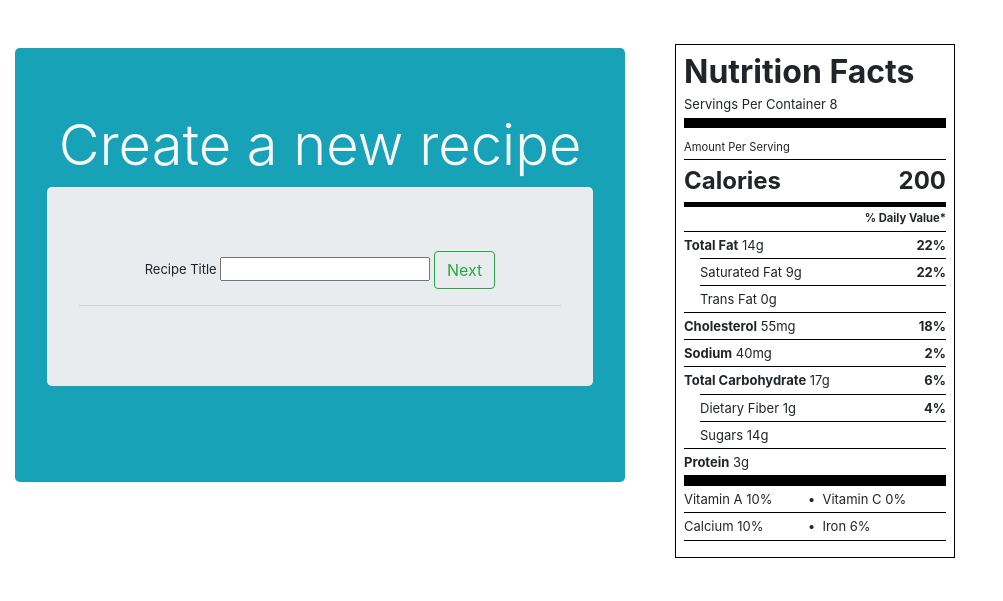
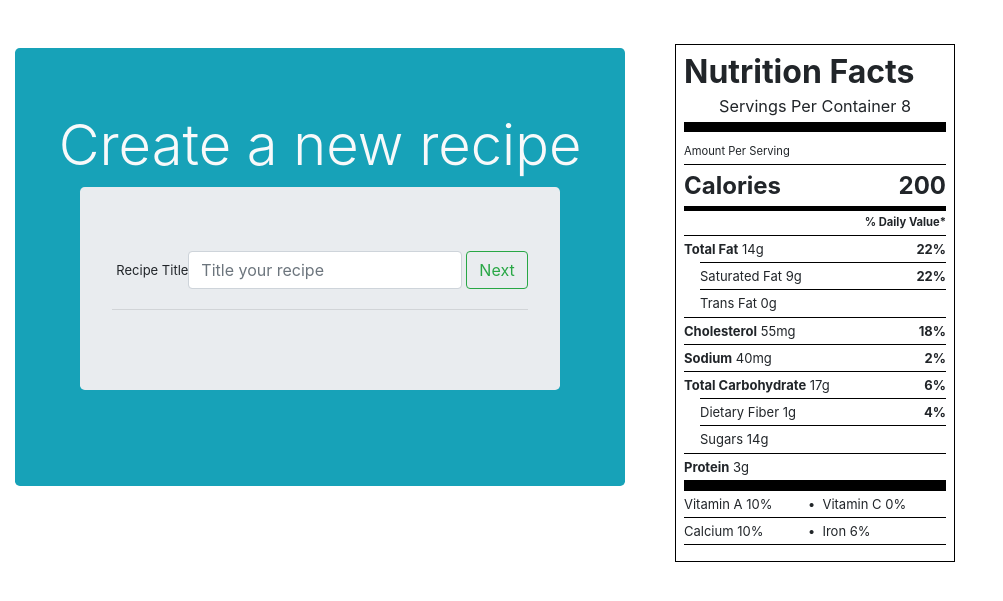
Before and after one commit to nikgun1984/ketolife_fullstack, a Flask app: page /api/create-recipe in a window 1280 px wide. Shown: the top 601 px of the page, without its empty margins (0-1003 px from the left). Run offline with Flask 2, Linux system fonts and the light colour scheme; parts of the project's set-up code (start-up, migrations or seed data) failed here and were passed over; some libraries are stand-ins or nearby versions.

Commit message:
added changes to create recipe/computations for a serving

```diff
--- a/forms.py
+++ b/forms.py
@@ -19,7 +19,7 @@
     step = TextAreaField('Directions', validators=[InputRequired("Please Enter the Directions to prepare your recipe")])
 
 class TitleRecipeForm(FlaskForm):
-    title = StringField("Recipe Title", validators=[InputRequired("Please Enter the Recipe Title")])
+    title = StringField("Recipe Title", validators=[InputRequired("Please Enter the Recipe Title")],render_kw={"placeholder": "Title your recipe"})
 
 class OtherDetailsForm(Form):
     servings = IntegerField('How many servings', validators=[InputRequired("Please enter the number of servings")])
--- a/static/script.js
+++ b/static/script.js
@@ -19,15 +19,24 @@
     $("#ingr").show();
     evt.preventDefault();
     title = $('#title').val();
-    console.log(title);
+    $("#recipe_title").append(addCheckmark());
+});
+
+$("#serving-form").on("submit",function(evt){
+    evt.preventDefault();
+    if($("#title").val()){
+        $("#serving-form").append(addCheckmark());
+        $("#done-yield").show();
+        servings = parseInt($('#serving').val());
+        calculateGenNutritionPerServing(nutriObject.nutrients);
+        calculateGenNutritionPerServing(nutriObject.vitamins);
+        console.log(nutriObject);
+    }
 });
 
 $("#done-ing").on("click",function(evt){
     evt.preventDefault();
     $("#yield").show();
-    evt.preventDefault();
-    servings = $('#serving').val();
-    console.log(servings);
 });
 
 $(document).on('click',"i.fas.fa-trash-alt",function(){
@@ -441,3 +450,24 @@
     }
     return result;
 }
+
+function addCheckmark(){
+    return `
+        <svg version="1.1" xmlns="http://www.w3.org/2000/svg" viewBox="0 0 130.2 130.2" class="mx-sm-1 mb-5">
+            <circle class="path circle" fill="none" stroke="#73AF55" stroke-width="6" stroke-miterlimit="10" cx="65.1" cy="65.1" r="62.1"/>
+            <polyline class="path check" fill="none" stroke="#73AF55" stroke-width="6" stroke-linecap="round" stroke-miterlimit="10" points="100.2,40.2 51.5,88.8 29.8,67.5 "/>
+        </svg>
+    `
+}
+
+function calculateGenNutritionPerServing(nutriObj){
+    const nutrients = Object.keys(nutriObj);
+    for(let obj of nutrients){
+        if(nutriObj[obj].amount){
+            nutriObj[obj].amount = Math.round(nutriObj[obj].amount /servings);
+        }
+        if(nutriObj[obj].percentOfDailyNeeds){
+            nutriObj[obj].percentOfDailyNeeds = Math.round(nutriObj[obj].percentOfDailyNeeds / servings);
+        }
+    }
+}
--- a/static/style.css
+++ b/static/style.css
@@ -5,3 +5,87 @@
 .is-shown {
     display: block;
 }
+
+i.fas.fa-trash-alt{
+    transition: transform 0.4s;
+    transform: scale(1);
+}
+
+i.fas.fa-trash-alt:hover {
+    color: red;
+    transform: scale(1.5);
+}
+
+.jumbotron {
+    display: flex;
+    flex-direction: column;
+    align-items: center;
+    justify-content: center;
+}
+
+svg {
+    width: 30px;
+    display: block;
+    margin: 40px auto 0;
+  }
+  .path {
+    stroke-dasharray: 1000;
+    stroke-dashoffset: 0;
+  }
+  .path.circle {
+    -webkit-animation: dash 0.9s ease-in-out;
+    animation: dash 0.9s ease-in-out;
+  }
+  .path.line {
+    stroke-dashoffset: 1000;
+    -webkit-animation: dash 0.9s 0.35s ease-in-out forwards;
+    animation: dash 0.9s 0.35s ease-in-out forwards;
+  }
+  .path.check {
+    stroke-dashoffset: -100;
+    -webkit-animation: dash-check 0.9s 0.35s ease-in-out forwards;
+    animation: dash-check 0.9s 0.35s ease-in-out forwards;
+  }
+  p {
+    text-align: center;
+    margin: 20px 0 60px;
+    font-size: 1.25em;
+  }
+  p.success {
+    color: #73AF55;
+  }
+  p.error {
+    color: #D06079;
+  }
+  @-webkit-keyframes dash {
+    0% {
+      stroke-dashoffset: 1000;
+    }
+    100% {
+      stroke-dashoffset: 0;
+    }
+  }
+  @keyframes dash {
+    0% {
+      stroke-dashoffset: 1000;
+    }
+    100% {
+      stroke-dashoffset: 0;
+    }
+  }
+  @-webkit-keyframes dash-check {
+    0% {
+      stroke-dashoffset: -100;
+    }
+    100% {
+      stroke-dashoffset: 900;
+    }
+  }
+  @keyframes dash-check {
+    0% {
+      stroke-dashoffset: -100;
+    }
+    100% {
+      stroke-dashoffset: 900;
+    }
+  }
--- a/templates/create_recipe.html
+++ b/templates/create_recipe.html
@@ -5,32 +5,37 @@
 {% block content %}
 <h1 class="display-4 text-center text-light">Create a new recipe</h1>
     <div class="jumbotron">
-        <div class="row">
-            <div class="col text-center">
-                <form action="" id="recipe_title">
-                    {{ form.title.label}}
-                    {{ form.title }}
-                    <button type="submit" class="btn btn-outline-success">Next</button>
+        <div class="row justify-content-end">
+            <div class="col">
+                <form id="recipe_title" class="form-inline">
+                    <div class="form-group mx-sm-1 mb-1 ">
+                        {{ form.title.label}}
+                        {{ form.title(class_="form-control")}}
+                    </div>
+                    <button type="submit" class="btn btn-outline-success mb-1">Next</button>
                 </form>
                 <hr>
                 <div id="ingr" class="is-hidden">
-                    <h3>Which ingredients?</h3>
-                    <form action="" id="add_links">
-                        <label for="text">
-                          Search for ingredient
-                          <input type="text" id="text" name="text">
-                        </label>
-                          <button type="submit" class="btn btn-primary" data-toggle="modal" data-target="#ingredientModal">Submit</button>
-                          <a href="" id="done-ing" class="btn btn-outline-success is-hidden">Next</a>
-                      </form>
-                      {% include 'table_ingredients.html'%}
+                    <h3 class="text-center">Which ingredients?</h3>
+                    <form id="add_links" class="form-inline">
+                        <div class="form-group mx-sm-1 mb-1">
+                            <label for="text">Search for ingredient</label>
+                            <input type="text" id="text" name="text" class="form-control">
+                        </div>
+                          <button type="submit" class="btn btn-outline-primary mb-1 mx-sm-1" data-toggle="modal" data-target="#ingredientModal">Submit</button>
+                          <button id="done-ing" class="btn btn-outline-success mb-1 mx-sm-1 is-hidden">Next</button>
+                    </form>
+                    {% include 'table_ingredients.html'%}
                 </div>
                 <div id="yield" class="is-hidden">
-                    <form action="" id="serving-form">
-                        <h3>How many servings?</h3>
-                        <input type="number" id="serving" name="serving" min="1" max="200">
-                        <button type="submit" class="btn btn-primary">Submit</button>
-                        <a href="" id="done-yield" class="btn btn-outline-success">Next</a>
+                    <h3 class="text-center">How many servings?</h3>
+                    <form id="serving-form" class="form-inline">
+                        <div class="form-group mx-sm-1 mb-1">
+                            <label for="text">#Servings</label>
+                            <input type="number" class="form-control" id="serving" name="serving" min="1" max="200">
+                        </div>
+                        <button type="submit" class="btn btn-outline-primary mx-sm-1 mb-1">Submit</button>
+                        <button id="done-yield" class="btn btn-outline-success mx-sm-1 mb-1 is-hidden">Next</button>
                     </form>
                 </div>
                 <div id="inst" class="is-hidden">
```
